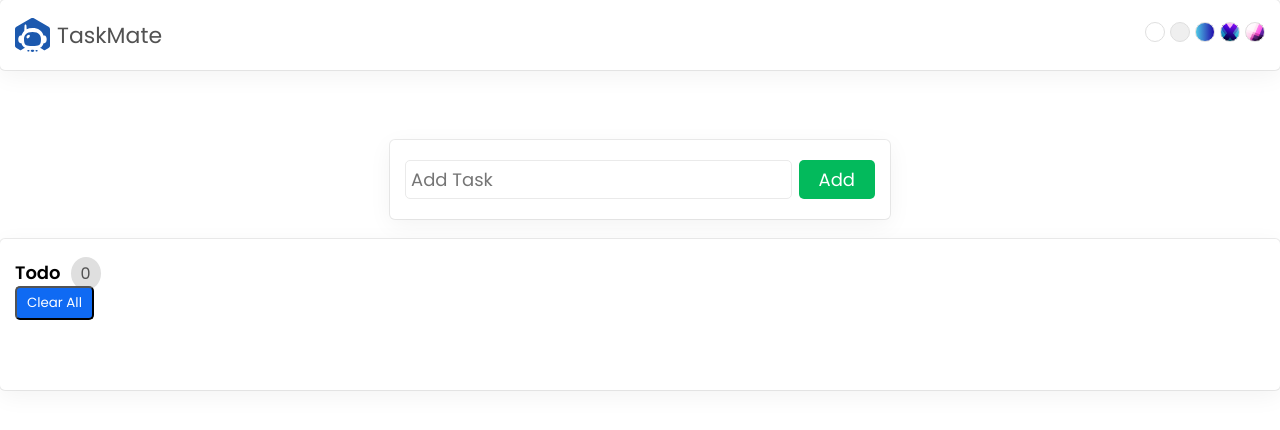
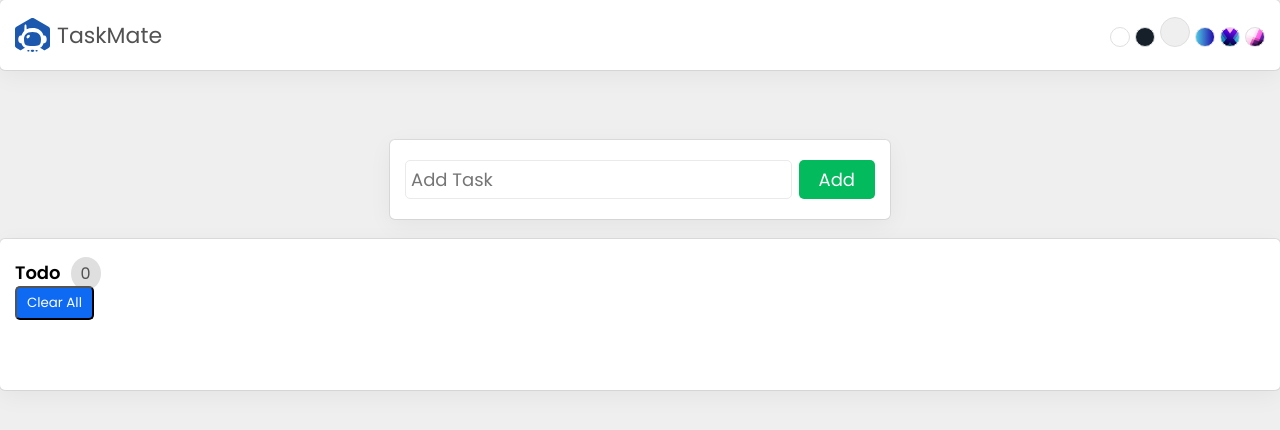
Before and after one commit to anikjoyy/taskmate, a React (Create React App) app: page / in a window 1280 px wide. Shown: the top 430 px of the page. Built offline with nearby package versions, Linux system fonts and the light colour scheme; the HTML template or start-up script is replaced by a standard one.

Commit message:
add multiple theme

```diff
--- a/src/components/Header.jsx
+++ b/src/components/Header.jsx
@@ -1,7 +1,17 @@
-import React from 'react';
+import React, { useEffect, useState } from 'react';
 import Logo from '../assets/logo.svg';
 
 const Header = () => {
+  const [theme, setTheme] = useState(
+    JSON.parse(localStorage.getItem('theme')) || 'medium'
+  );
+
+  useEffect(() => {
+    localStorage.setItem('theme', JSON.stringify(theme));
+    document.documentElement.removeAttribute('class');
+    document.documentElement.classList.add(theme);
+  }, [theme]);
+
   return (
     <header>
       <div className='logo'>
@@ -9,11 +19,38 @@
         <span>TaskMate</span>
       </div>
       <div className='themeSelector'>
-        <span className='light'></span>
-        <span className='medium'></span>
-        <span className='gradientOne'></span>
-        <span className='gradientTwo'></span>
-        <span className='gradientThree'></span>
+        <span
+          onClick={() => setTheme('light')}
+          className={theme === 'light' ? 'light activeTheme' : 'light'}
+        ></span>
+        <span
+          onClick={() => setTheme('dark')}
+          className={theme === 'dark' ? 'dark activeTheme' : 'dark'}
+        ></span>
+        <span
+          onClick={() => setTheme('medium')}
+          className={theme === 'medium' ? 'medium activeTheme' : 'medium'}
+        ></span>
+        <span
+          onClick={() => setTheme('gradientOne')}
+          className={
+            theme === 'gradientOne' ? 'gradientOne activeTheme' : 'gradientOne'
+          }
+        ></span>
+        <span
+          onClick={() => setTheme('gradientTwo')}
+          className={
+            theme === 'gradientTwo' ? 'gradientTwo activeTheme' : 'gradientTwo'
+          }
+        ></span>
+        <span
+          onClick={() => setTheme('gradientThree')}
+          className={
+            theme === 'gradientThree'
+              ? 'gradientThree activeTheme'
+              : 'gradientThree'
+          }
+        ></span>
       </div>
     </header>
   );
```
